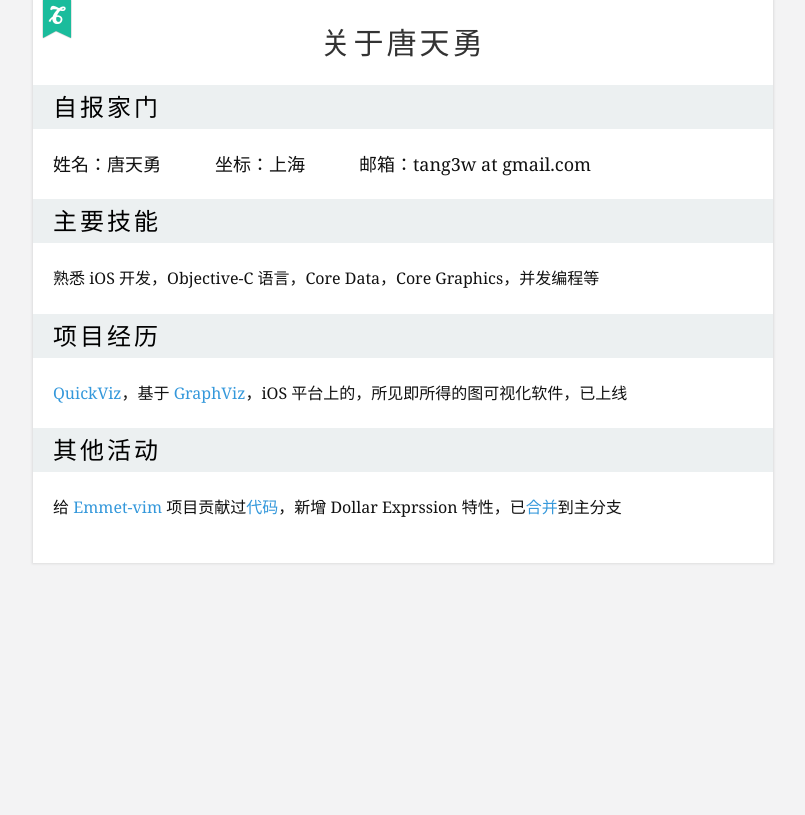
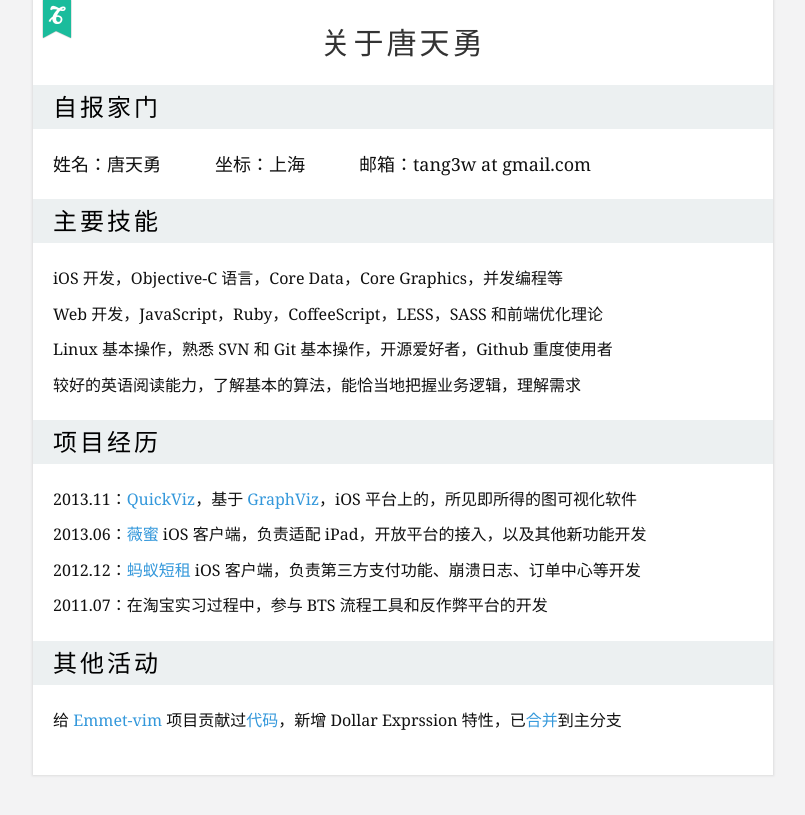
Before and after one commit to tang3w/tang3w.github.com, a Jekyll site: the page built from about.html, in a window 1280 px wide. Shown: the top 815 px of the page, without its empty margins (237-1042 px from the left). Built offline with Jekyll 4.4.1, drawn with Linux system fonts in a browser that asks for light colours; Markdown is read by kramdown in place of the engine named in the settings; part of the change alters nothing that is shown.

```diff
--- a/about.html
+++ b/about.html
@@ -4,15 +4,25 @@ title: 关于唐天勇
 ---
 
 ### 自报家门
+
 姓名：唐天勇　　　坐标：上海　　　邮箱：tang3w at gmail.com
 
 ### 主要技能
-* 熟悉 iOS 开发，Objective-C 语言，Core Data，Core Graphics，并发编程等
+
+* iOS 开发，Objective-C 语言，Core Data，Core Graphics，并发编程等
+* Web 开发，JavaScript，Ruby，CoffeeScript，LESS，SASS 和前端优化理论
+* Linux 基本操作，熟悉 SVN 和 Git 基本操作，开源爱好者，Github 重度使用者
+* 较好的英语阅读能力，了解基本的算法，能恰当地把握业务逻辑，理解需求
 
 ### 项目经历
-* [QuickViz][1]，基于 [GraphViz][2]，iOS 平台上的，所见即所得的图可视化软件，已上线
+
+* 2013.11：[QuickViz][1]，基于 [GraphViz][2]，iOS 平台上的，所见即所得的图可视化软件
+* 2013.06：[薇蜜][6] iOS 客户端，负责适配 iPad，开放平台的接入，以及其他新功能开发
+* 2012.12：[蚂蚁短租][7] iOS 客户端，负责第三方支付功能、崩溃日志、订单中心等开发
+* 2011.07：在淘宝实习过程中，参与 BTS 流程工具和反作弊平台的开发
 
 ### 其他活动
+
 * 给 [Emmet-vim][3] 项目贡献过[代码][4]，新增 Dollar Exprssion 特性，已[合并][5]到主分支
 
 [1]: https://itunes.apple.com/us/app/quickviz/id767549398?ls=1&mt=8
@@ -20,3 +30,5 @@ title: 关于唐天勇
 [3]: https://github.com/mattn/emmet-vim
 [4]: https://github.com/tang3w/zencoding-vim/commits/master
 [5]: https://github.com/mattn/emmet-vim/commit/30d304ff1ffa7b4d2a0439a88b6d5f3b12afa24e
+[6]: https://itunes.apple.com/cn/app/wei-mi-nu-sheng-gui-mi-bi/id669004156?mt=8
+[7]: https://itunes.apple.com/cn/app/ma-yi-duan-zu-sui-shi-sui/id494520120?mt=8
```
